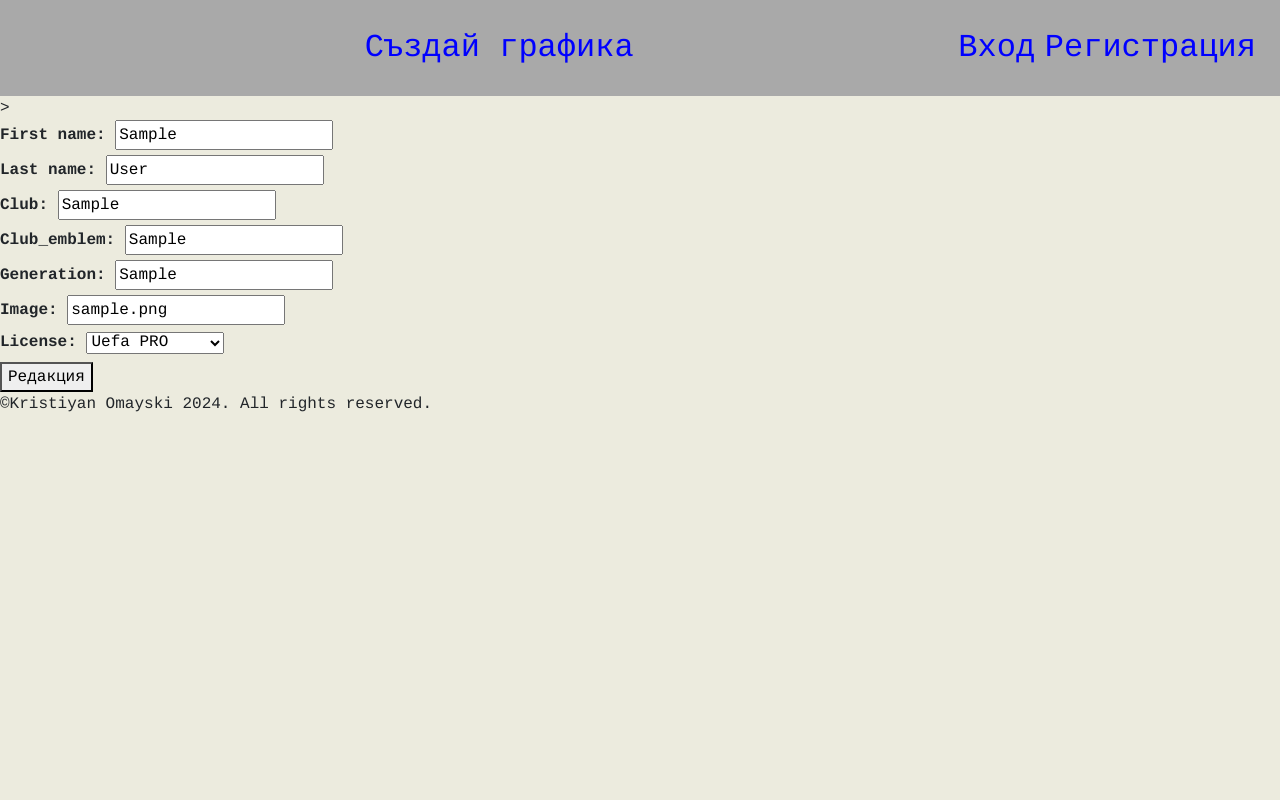
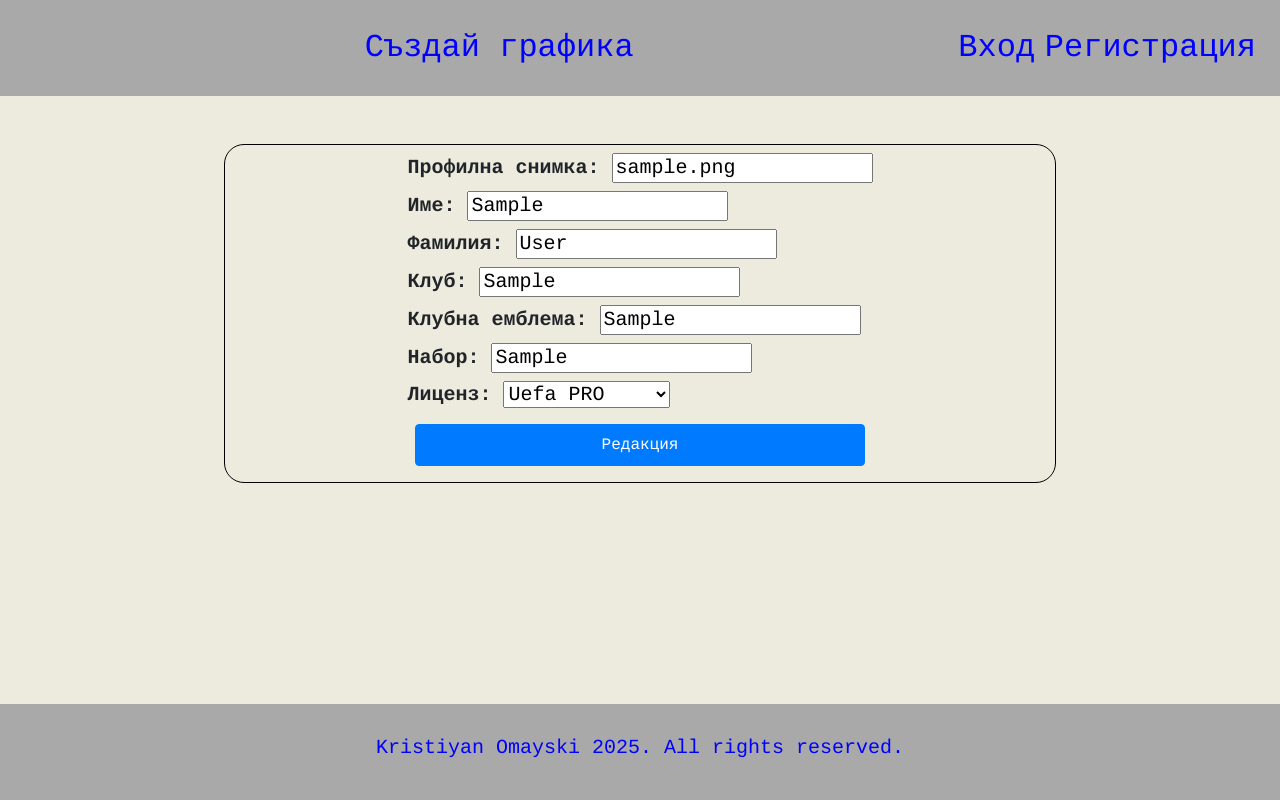
Before and after one commit to Omayski13/Football_schedule, a Django app: page /account/profile/1/edit/ in a window 1280 px wide. Run offline with Django 5.2, Linux system fonts and the light colour scheme; tables that the repository leaves empty hold one stand-in row (values such as "Sample post").

Commit message:
fix: updated profile details and profile update

```diff
--- a/football_schedule/static/style/base.css
+++ b/football_schedule/static/style/base.css
@@ -4,4 +4,21 @@
 body {
     font-family: Cousine;
     background-color: #ECEBDE;
+    position: relative;
+    min-height: 100vh;
+    margin: 0;
+    padding-bottom: 5rem ;
 }
+
+#profile-details-profile-picture{
+    width:300px;
+    height: auto;
+}
+#profile-details-club-emblem{
+    width:90px;
+    height: auto;
+}
+
+#profile-edit-form h5{
+    font-weight: bold;
+}
--- /dev/null
+++ b/football_schedule/static/style/navigation-footer.css
@@ -0,0 +1,31 @@
+nav {
+    background-color: darkgrey;
+}
+
+nav a {
+    font-size: 2em;
+    color: blue;
+    text-decoration: none;
+}
+
+nav a:hover {
+    text-decoration: underline;
+}
+
+header nav {
+    display: flex;
+    justify-content: space-between;
+    padding: 1.5rem;
+}
+
+
+
+footer {
+      background-color: darkgrey; /* Footer background color */
+      color: blue; /* Footer text color */
+      padding: 2rem; /* Padding for the footer content */
+      text-align: center; /* Center-align the text */
+      position: absolute;
+      bottom: 0;
+      width: 100%;
+    }
--- a/football_schedule/static/style/navigation.css
+++ /dev/null
@@ -1,19 +0,0 @@
-nav {
-    background-color: darkgrey;
-}
-
-nav a{
-    font-size: 2em;
-    color: blue;
-    text-decoration: none;
-}
-
-nav a:hover{
-    text-decoration: underline;
-}
-
-header nav{
-    display: flex;
-    justify-content: space-between;
-    padding: 1.5rem;
-}
--- /dev/null
+++ b/football_schedule/static/style/profile.css
@@ -0,0 +1,5 @@
+#profile-details {
+    width: 65%;
+    border: 1px solid black;
+    border-radius: 20px;
+}
--- a/football_schedule/static/style/style.css
+++ b/football_schedule/static/style/style.css
@@ -1,4 +1,5 @@
 @import "table.css";
+@import "profile.css";
 @import "schedule.css";
 @import "base.css";
-@import "navigation.css";
+@import "navigation-footer.css";
--- a/football_schedule/templates/accounts/account-edit.html
+++ b/football_schedule/templates/accounts/account-edit.html
@@ -5,11 +5,22 @@
 {% block content %}
     {% include 'head.html' with bootstrap=True %}
 
-    <form method="post" enctype="multipart/form-data">>
-        {% csrf_token %}
-        {{ form }}
-        <button>Редакция</button>
-    </form>
+    <div class="d-flex flex-column justify-content-center align-items-center">
+        <section id="profile-details" class="d-flex flex-column justify-content-center align-items-center p-2 m-5">
+            <form id="profile-edit-form" class="d-flex flex-column" method="post" enctype="multipart/form-data">
+                {% csrf_token %}
+                <h5>Профилна снимка: {{ form.profile_picture }}</h5>
+                <h5>Име: {{ form.first_name }}</h5>
+                <h5>Фамилия: {{ form.last_name }}</h5>
+                <h5>Клуб: {{ form.club }}</h5>
+                <h5>Клубна емблема: {{ form.club_emblem }}</h5>
+                <h5>Набор: {{ form.generation }}</h5>
+                <h5>Лиценз: {{ form.license }}</h5>
+                <button class="btn px-2 py-2 m-2 btn-primary text-center">Редакция</button>
+            </form>
+
+        </section>
+    </div>
 
 
 {% endblock %}
--- a/football_schedule/templates/base.html
+++ b/football_schedule/templates/base.html
@@ -11,8 +11,9 @@
 {% endblock %}
 </body>
 
+
 <footer>
-    &copy;Kristiyan Omayski 2024. All rights reserved.
+    <h5>Kristiyan Omayski 2025. All rights reserved.</h5>
 </footer>
 
 </html>
--- a/football_schedule/templates/home.html
+++ b/football_schedule/templates/home.html
@@ -3,6 +3,9 @@
     {% include 'head.html' with bootstrap=True %}
 
     <h1>Hello</h1>
+    <h1>Hello</h1>
+    <h1>Hello</h1>
+
 
 
 {% endblock %}
```
Also changed, not shown: football_schedule/templates/accounts/account-details.html (+17 -8 lines).
